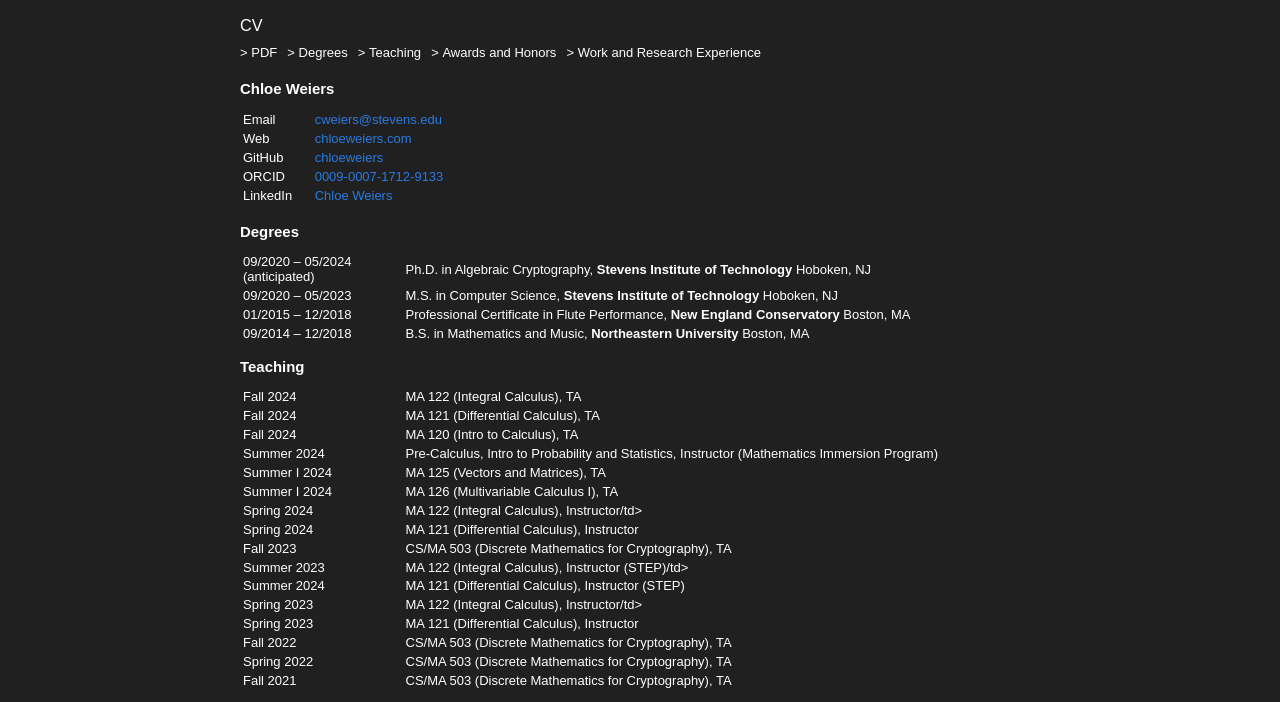
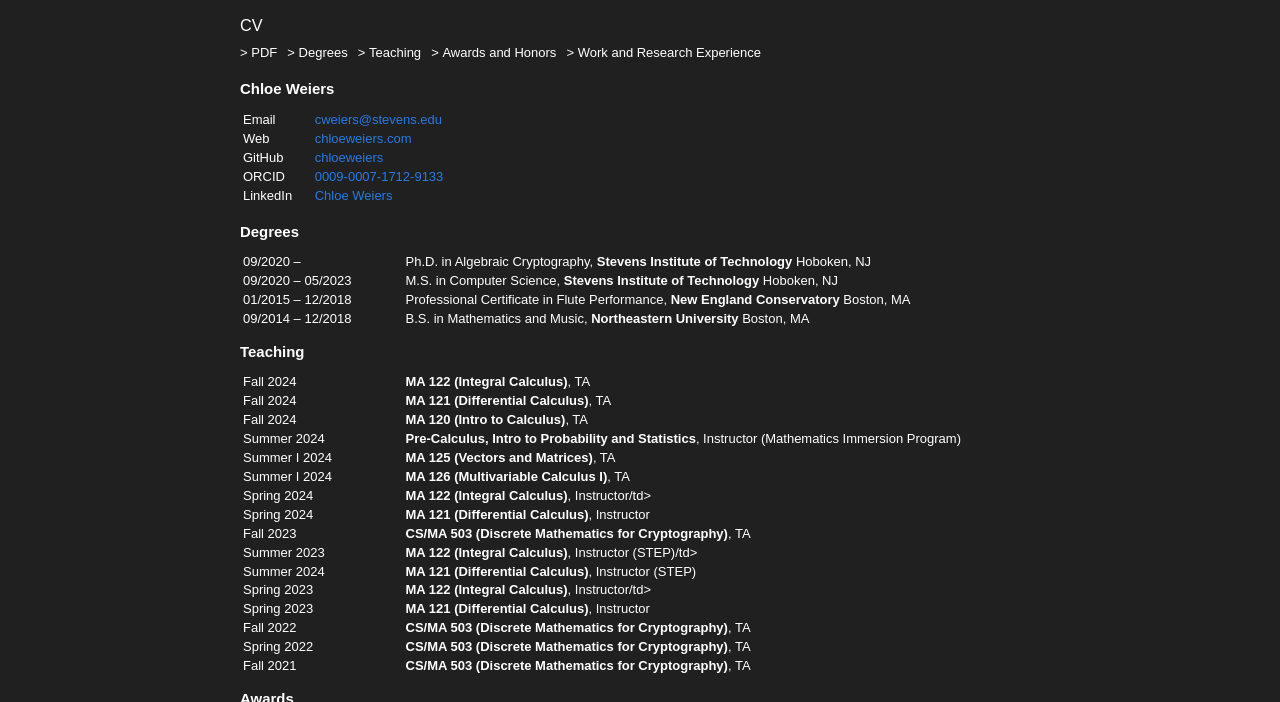
Before and after one commit to chloeweiers/chloeweiers.github.io, a plain HTML site: page cv/index.html in a window 1280 px wide. Shown: the part 62-764 px from the top of the page. Drawn offline with Linux system fonts and the light colour scheme.

Commit message:
Update index.html

```diff
--- a/cv/index.html
+++ b/cv/index.html
@@ -81,7 +81,7 @@
     <h2 class="section-title">Degrees</h2>
     <table class="cv-table">
         <tr>
-            <td style="width: 140px;">09/2020 &ndash; 05/2024 (anticipated)</td>
+            <td style="width: 140px;">09/2020 &ndash; </td>
             <td>Ph.D. in Algebraic Cryptography, <b>Stevens Institute of Technology</b> Hoboken, NJ</td>
         </tr>
         <tr>
@@ -104,67 +104,67 @@
     <table class="cv-table">
         <tr>
             <td style="width: 140px;">Fall 2024</td>
-            <td><b></b>MA 122 (Integral Calculus)</b>, TA</td>
+            <td><b>MA 122 (Integral Calculus)</b>, TA</td>
         </tr>
         <tr>
             <td>Fall 2024</td>
-            <td><b></b>MA 121 (Differential Calculus)</b>, TA</td>
+            <td><b>MA 121 (Differential Calculus)</b>, TA</td>
         </tr>
         <tr>
             <td>Fall 2024</td>
-            <td><b></b>MA 120 (Intro to Calculus)</b>, TA</td>
+            <td><b>MA 120 (Intro to Calculus)</b>, TA</td>
         </tr>
         <tr>
             <td>Summer 2024</td>
-            <td><b></b>Pre-Calculus, Intro to Probability and Statistics</b>, Instructor (Mathematics Immersion Program)</td>
+            <td><b>Pre-Calculus, Intro to Probability and Statistics</b>, Instructor (Mathematics Immersion Program)</td>
         </tr>
         <tr>
             <td>Summer I 2024</td>
-            <td><b></b>MA 125 (Vectors and Matrices)</b>, TA</td>
+            <td><b>MA 125 (Vectors and Matrices)</b>, TA</td>
         </tr>
         <tr>
             <td>Summer I 2024</td>
-            <td><b></b>MA 126 (Multivariable Calculus I)</b>, TA</td>
+            <td><b>MA 126 (Multivariable Calculus I)</b>, TA</td>
         </tr>
         <tr>
             <td>Spring 2024</td>
-            <td><b></b>MA 122 (Integral Calculus)</b>, Instructor/td>
+            <td><b>MA 122 (Integral Calculus)</b>, Instructor/td>
         </tr>
         <tr>
             <td>Spring 2024</td>
-            <td><b></b>MA 121 (Differential Calculus)</b>, Instructor</td>
+            <td><b>MA 121 (Differential Calculus)</b>, Instructor</td>
         </tr>
         <tr>
             <td>Fall 2023</td>
-            <td><b></b>CS/MA 503 (Discrete Mathematics for Cryptography)</b>, TA</td>
+            <td><b>CS/MA 503 (Discrete Mathematics for Cryptography)</b>, TA</td>
         </tr>
         <tr>
             <td>Summer 2023</td>
-            <td><b></b>MA 122 (Integral Calculus)</b>, Instructor (STEP)/td>
+            <td><b>MA 122 (Integral Calculus)</b>, Instructor (STEP)/td>
         </tr>
         <tr>
             <td>Summer 2024</td>
-            <td><b></b>MA 121 (Differential Calculus)</b>, Instructor (STEP)</td>
+            <td><b>MA 121 (Differential Calculus)</b>, Instructor (STEP)</td>
         </tr>
         <tr>
             <td>Spring 2023</td>
-            <td><b></b>MA 122 (Integral Calculus)</b>, Instructor/td>
+            <td><b>MA 122 (Integral Calculus)</b>, Instructor/td>
         </tr>
         <tr>
             <td>Spring 2023</td>
-            <td><b></b>MA 121 (Differential Calculus)</b>, Instructor</td>
+            <td><b>MA 121 (Differential Calculus)</b>, Instructor</td>
         </tr>
         <tr>
             <td>Fall 2022</td>
-            <td><b></b>CS/MA 503 (Discrete Mathematics for Cryptography)</b>, TA</td>
+            <td><b>CS/MA 503 (Discrete Mathematics for Cryptography)</b>, TA</td>
         </tr>
         <tr>
             <td>Spring 2022</td>
-            <td><b></b>CS/MA 503 (Discrete Mathematics for Cryptography)</b>, TA</td>
+            <td><b>CS/MA 503 (Discrete Mathematics for Cryptography)</b>, TA</td>
         </tr>
         <tr>
             <td>Fall 2021</td>
-            <td><b></b>CS/MA 503 (Discrete Mathematics for Cryptography)</b>, TA</td>
+            <td><b>CS/MA 503 (Discrete Mathematics for Cryptography)</b>, TA</td>
         </tr>
     </table>
 </section>
@@ -173,7 +173,7 @@
     <h2 class="section-title">Awards</h2>
     <table class="cv-table">
         <tr>
-            <td style="width: 140px;">09/2020 &ndash; 05/2024 (anticipated)</td>
+            <td style="width: 140px;">09/2020 &ndash; 05/2024</td>
             <td><b>Stevens Institute of Technology</b> Provost Fellowship</td>
         </tr>
         <tr>
@@ -236,7 +236,7 @@
         </tr>
         <tr>
             <td>01/2016 &ndash; 06/2016</td>
-            <td>Intern &ndash; Assistant Director of Mathematical Content, <b>Worldwide Center of Mathematics, LLC.</b> Cambridge, MA</td>
+            <td>Intern &ndash; Assistant Director of Mathematical Content, <b>Worldwide Center of Mathematics</b> Cambridge, MA</td>
         </tr>
     </table>
 </section>
```
